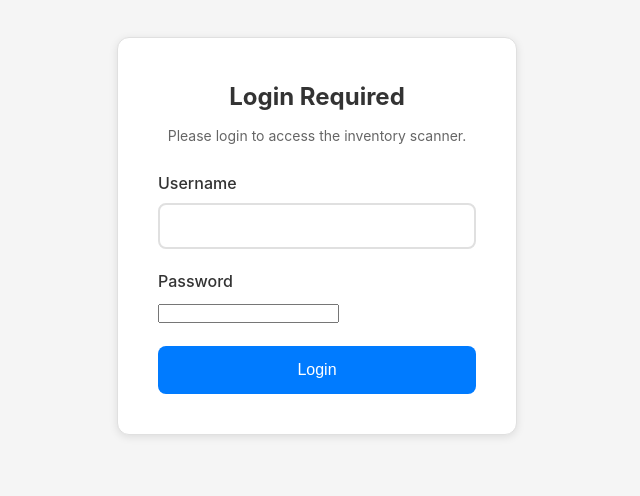
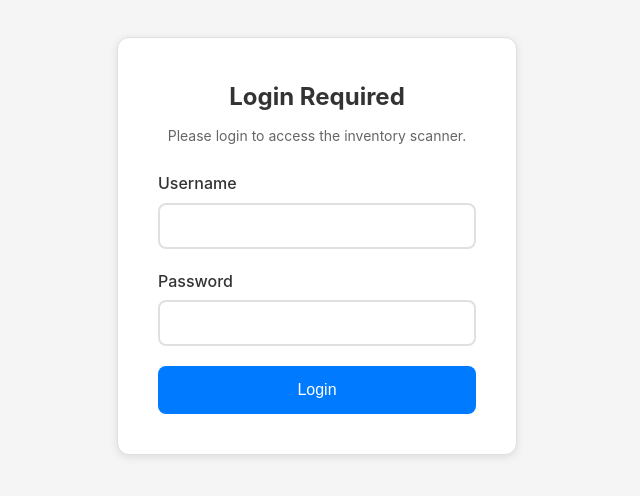
Before and after one commit to saleemjamal/Inventory_Scanner, a plain HTML site: page index.html in a window 1280 px wide. Shown: the part 74-570 px from the top of the page, without its empty margins (319-959 px from the left). Drawn offline with Linux system fonts and the light colour scheme.

Commit message:
Add password input styling in styles.css: include styles for password fields and their focus state to enhance form consistency and user experience.

```diff
--- a/css/styles.css
+++ b/css/styles.css
@@ -133,6 +133,7 @@ label {
 
 input[type="text"],
 input[type="number"],
+input[type="password"],
 textarea {
     width: 100%;
     padding: 12px;
@@ -144,6 +145,7 @@ textarea {
 
 input[type="text"]:focus,
 input[type="number"]:focus,
+input[type="password"]:focus,
 textarea:focus {
     outline: none;
     border-color: #007bff;
@@ -313,6 +315,7 @@ textarea {
 @supports (-webkit-touch-callout: none) {
     input[type="text"],
     input[type="number"],
+    input[type="password"],
     textarea {
         -webkit-appearance: none;
         border-radius: 8px;
@@ -323,6 +326,7 @@ textarea {
 @media screen and (-webkit-min-device-pixel-ratio: 0) {
     input[type="text"],
     input[type="number"],
+    input[type="password"],
     textarea {
         font-size: 16px;
     }
```
